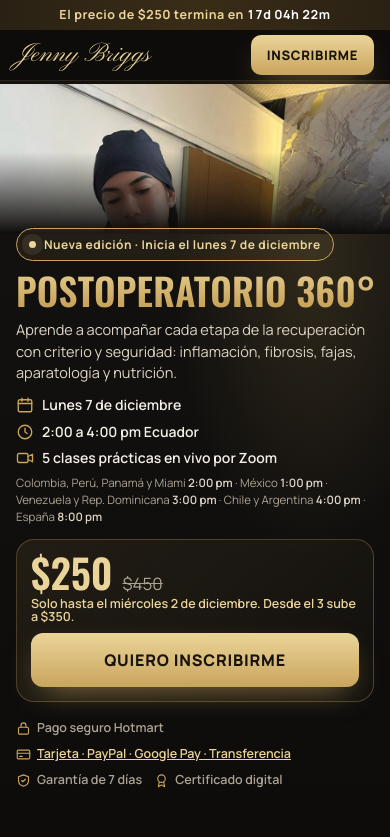
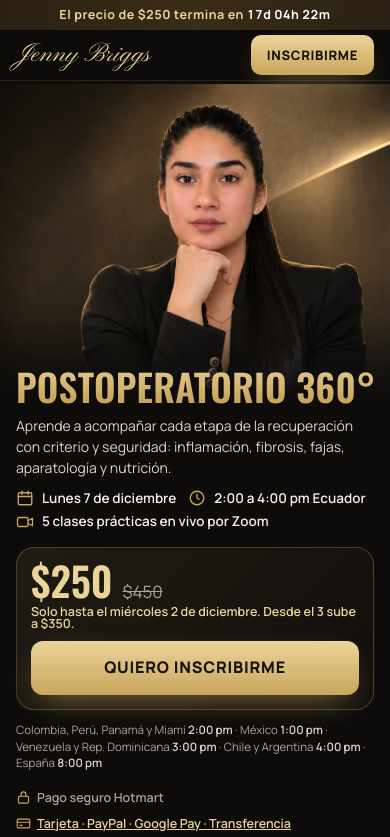
Before and after one commit to libardyanthony7-stack/curso-postoperatorio, a plain HTML site: page index.html in a window 390 px wide. Shown: the top 837 px of the page. Drawn offline with nearby package versions, Linux system fonts and the light colour scheme.

Commit message:
Nueva foto de Jenny en el hero y retrato corregido en el celular
- Hero a pantalla completa con la nueva foto (Jenny a la derecha,
  texto a la izquierda); en el celular, recorte con Jenny completa.
- Corrige el retrato de «Con quién vas a aprender»: le faltaba
  height:auto y en el celular medía 1234 px de alto.

Co-Authored-By: Claude Opus 5.5 <noreply@anthropic.com>

```diff
--- a/index.html
+++ b/index.html
@@ -13,7 +13,8 @@
 <meta name="theme-color" content="#0D0C0B">
 <link rel="preconnect" href="https://fonts.googleapis.com">
 <link rel="preconnect" href="https://fonts.gstatic.com" crossorigin>
-<link rel="preload" as="image" href="jenny-cabina-1.jpg">
+<link rel="preload" as="image" href="jenny-hero-movil.jpg" media="(max-width:860px)">
+<link rel="preload" as="image" href="jenny-hero.jpg" media="(min-width:861px)">
 <link rel="stylesheet" href="https://fonts.googleapis.com/css2?family=Oswald:wght@500;600;700&family=Manrope:wght@400;500;600;700;800&family=Pinyon+Script&display=swap">
 <style>
 :root{
@@ -31,6 +32,7 @@
 html{scroll-behavior:smooth;scroll-padding-top:var(--top);-webkit-text-size-adjust:100%}
 body{background:var(--bg);color:var(--text);font-family:var(--body);font-size:16px;line-height:1.6;margin:0;overflow-x:hidden}
 img,video{max-width:100%;display:block}
+img{height:auto}
 a{color:inherit}
 h1,h2,h3{font-family:var(--display);font-weight:600;text-transform:uppercase;line-height:1.06;letter-spacing:.01em;margin:0;text-wrap:balance}
 p{margin:0}
@@ -69,8 +71,8 @@ ul,ol{margin:0;padding:0}
 .logo .role{font-size:11px;letter-spacing:.26em;text-transform:uppercase;color:var(--gold);white-space:nowrap}
 
 /* 4.2 Hero */
-.hero{position:relative;padding-top:var(--top);background:radial-gradient(60% 60% at 80% 30%,rgba(201,165,92,.16),transparent 60%),linear-gradient(180deg,#151311,var(--bg))}
-.hero .wrap{display:grid;grid-template-columns:minmax(0,1.08fr) minmax(0,.92fr);gap:48px;align-items:center;min-height:min(760px,calc(100vh - var(--top)))}
+.hero{position:relative;overflow:hidden;padding-top:var(--top);background:#0b0a09}
+.hero .wrap{position:relative;z-index:1;display:grid;grid-template-columns:minmax(0,600px);align-items:center;min-height:min(780px,calc(100vh - var(--top)))}
 .hero-copy{padding-block:48px 64px}
 .badge{display:inline-flex;align-items:center;gap:8px;padding:7px 14px;border:1px solid var(--gold);border-radius:999px;color:var(--gold-hi);font-size:13px;font-weight:700;letter-spacing:.04em;background:rgba(201,165,92,.08)}
 .badge i{width:7px;height:7px;border-radius:50%;background:var(--gold-hi);box-shadow:0 0 0 0 rgba(235,212,154,.7);animation:pulse 2s infinite}
@@ -95,15 +97,11 @@ ul,ol{margin:0;padding:0}
 .trust li{display:flex;align-items:center;gap:6px}
 .trust svg{width:15px;height:15px;stroke:var(--gold);flex:none}
 .trust a{color:var(--gold-hi)}
-.hero-photo{position:relative;align-self:stretch;display:flex;align-items:center}
-.hero-photo .frame{position:relative;width:100%;border-radius:24px;overflow:hidden;border:1px solid var(--line);aspect-ratio:900/1043}
-.hero-photo img{width:100%;height:100%;object-fit:cover;object-position:50% 30%}
-.hero-photo .frame::after{content:"";position:absolute;inset:auto 0 0 0;height:30%;background:linear-gradient(180deg,transparent,rgba(13,12,11,.75))}
-.hero-photo .tag{position:absolute;left:16px;bottom:16px;z-index:2;font-size:13px;font-weight:600;color:var(--text);display:flex;align-items:center;gap:8px}
-.hero-photo .tag i{width:8px;height:8px;border-radius:50%;background:#e04848}
-.corner{position:absolute;width:56px;height:56px;border-color:var(--gold);border-style:solid;opacity:.8;z-index:2}
-.corner.tl{top:-10px;left:-10px;border-width:1.5px 0 0 1.5px;border-radius:14px 0 0 0}
-.corner.br{bottom:-10px;right:-10px;border-width:0 1.5px 1.5px 0;border-radius:0 0 14px 0}
+.hero-photo{position:absolute;inset:0;z-index:0}
+.hero-photo picture,.hero-photo img{display:block;width:100%;height:100%}
+.hero-photo img{object-fit:cover;object-position:72% 22%}
+.hero-photo::after{content:"";position:absolute;inset:0;pointer-events:none;background:linear-gradient(90deg,rgba(11,10,9,.92) 0%,rgba(11,10,9,.7) 32%,rgba(11,10,9,0) 52%),linear-gradient(0deg,var(--bg) 0%,rgba(13,12,11,0) 22%)}
+@media (min-width:861px) and (max-width:1366px){.hero-photo img{object-position:90% 22%}.hero .wrap{grid-template-columns:minmax(0,540px)}}
 
 /* 4.3 Authority */
 .auth{border-block:1px solid var(--line-soft);background:var(--bg-2)}
@@ -315,19 +313,18 @@ footer a:hover{color:var(--gold-hi)}
 }
 @media (max-width:860px){
   :root{--top:86px}
+  .hero{background:var(--bg)}
   .hero .wrap{grid-template-columns:minmax(0,1fr);gap:0;min-height:0}
-  .hero-photo{order:-1;margin-inline:-20px}
-  .hero-photo .frame{border-radius:0;border:0;aspect-ratio:auto;height:min(42vh,300px)}
-  .hero-photo img{object-position:50% 18%}
-  .hero-photo .frame::after{height:55%;background:linear-gradient(180deg,transparent,var(--bg))}
-  .corner{display:none}
-  .hero-photo .tag{left:20px;bottom:10px}
-  .hero-copy{padding-block:0 52px;margin-top:-6px;position:relative;z-index:2}
+  .hero-photo{position:relative;inset:auto;aspect-ratio:900/750;max-height:480px}
+  .hero-photo img{object-position:60% 0}
+  .hero-photo::after{background:linear-gradient(180deg,rgba(13,12,11,0) 72%,var(--bg) 98%)}
+  .hero-copy{padding-block:0 52px;margin-top:-52px;position:relative;z-index:2}
   .auth ul{grid-template-columns:repeat(2,minmax(0,1fr))}
   .auth li:nth-child(3){border-left:0}
   .auth li:nth-child(n+3){border-top:1px solid var(--line-soft)}
   .forwho,.steps,.teacher{grid-template-columns:minmax(0,1fr)}
-  .teacher .portrait{max-width:420px;margin:0 auto;width:100%}
+  .teacher .portrait{max-width:280px;margin:0 auto;width:100%}
+  .teacher .portrait img{aspect-ratio:1000/1234;object-position:50% 0}
   .methods ul{grid-template-columns:repeat(3,minmax(0,1fr))}
   .mbar{display:flex}
   body{padding-bottom:76px}
@@ -335,11 +332,17 @@ footer a:hover{color:var(--gold-hi)}
 @media (max-width:600px){
   :root{--top:84px}
   .wrap{padding-inline:16px}
-  .hero-photo{margin-inline:-16px}
-  .hero-photo .frame{height:min(22vh,150px)}
+
   .tzline{font-size:11.5px;margin-top:6px}
   .offer .price small{display:none}
-  .hero-photo .tag{display:none}
+  .hero-copy .badge{display:none}
+  .hero-copy .facts{align-self:stretch;gap:2px 12px}
+  .hero-copy .facts li{font-size:13.5px}
+  .hero-copy .lede{font-size:14px}
+  .hero-copy{display:flex;flex-direction:column;align-items:flex-start}
+  .hero-copy .offer{order:1;align-self:stretch}
+  .hero-copy .tzline{order:2;margin-top:12px}
+  .hero-copy .trust{order:3}
   .bar{height:50px}
   .logo .sig{font-size:26px}
   .logo .role{display:none}
@@ -415,6 +418,12 @@ fbq('init','996198486716359');fbq('track','PageView');
 
 <!-- 4.2 Hero -->
 <header class="hero" id="inicio">
+  <div class="hero-photo">
+    <picture>
+      <source media="(max-width:860px)" srcset="jenny-hero-movil.jpg" width="900" height="750">
+      <img src="jenny-hero.jpg" alt="Retrato de la cosmiatra Jenny Briggs" width="1672" height="941" fetchpriority="high">
+    </picture>
+  </div>
   <div class="wrap">
     <div class="hero-copy">
       <span class="badge"><i aria-hidden="true"></i><span>Nueva edición · Inicia el <span data-start-short>lunes 7 de diciembre</span></span></span>
@@ -443,14 +452,6 @@ fbq('init','996198486716359');fbq('track','PageView');
         <li><svg aria-hidden="true"><use href="#i-shield"/></svg>Garantía de 7 días</li>
         <li><svg aria-hidden="true"><use href="#i-award"/></svg>Certificado digital</li>
       </ul>
-    </div>
-    <div class="hero-photo">
-      <span class="corner tl" aria-hidden="true"></span>
-      <div class="frame">
-        <img src="jenny-cabina-1.jpg" alt="Jenny Briggs realizando un tratamiento postoperatorio a una paciente en su cabina" width="900" height="1043" fetchpriority="high">
-        <span class="tag"><i aria-hidden="true"></i>Casos reales frente a la cámara</span>
-      </div>
-      <span class="corner br" aria-hidden="true"></span>
     </div>
   </div>
 </header>
```
Also changed, not shown: jenny-hero-movil.jpg (added), jenny-hero.jpg (added).
